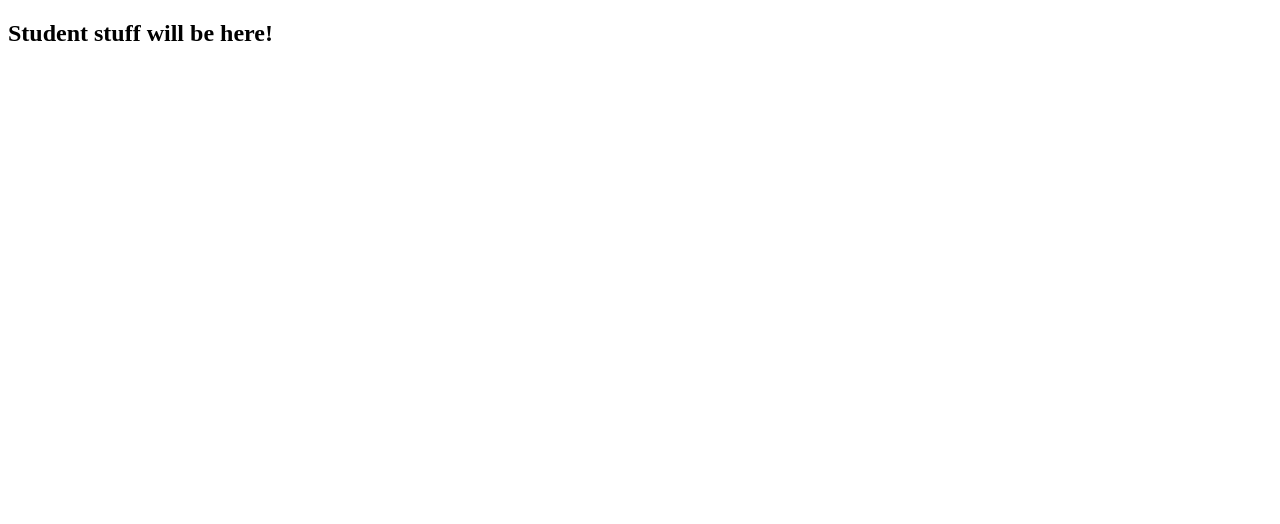
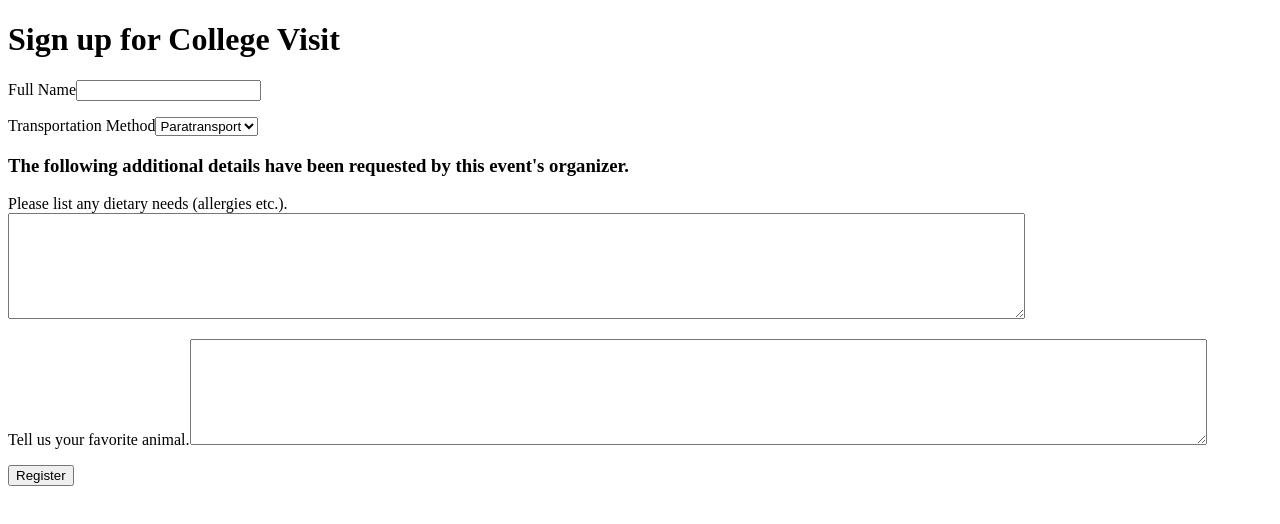
Before and after one commit to ibehreini/edgedashboard, a React (Create React App) app in the folder edgedashboard/: page /student in a window 1280 px wide. Shown: the top 524 px of the page. Built offline with nearby package versions, Linux system fonts and the light colour scheme.

Commit message:
Non-functional, ugly form created

```diff
--- /dev/null
+++ b/edgedashboard/src/components/StudentPage/QueryForms.js
@@ -0,0 +1,40 @@
+import React, { Component, Fragment } from 'react';
+
+/*Handles accessibility aspects of creating a form field*/
+export class FormField extends Component
+{
+  /*Expects the following fields in props: name, label, children*/
+  render()
+  {
+    const elementName = this.props.name,
+          insertProps = c => React.cloneElement( c,
+                        { name: elementName, id: elementName } ),
+          children = React.Children.map( this.props.children, insertProps );
+    return ( <Fragment>
+             <label htmlFor={elementName}>
+              {this.props.label}
+             </label>
+             {children}
+            </Fragment> );
+  }
+}
+
+/*A form with data that will either create or update data in our database*/
+class CreateUpdateForm extends Component
+{
+  //Appropriately space children vertically
+  spaceChildren()
+  {
+    return React.Children.map( this.props.children, c => <p>{c}</p> );
+  }
+  render()
+  {
+    return (
+        <form method="post">
+          {this.spaceChildren()}
+        </form>
+      );
+  }
+}
+
+export default CreateUpdateForm;
--- a/edgedashboard/src/components/StudentPage/StudentPage.js
+++ b/edgedashboard/src/components/StudentPage/StudentPage.js
@@ -1,13 +1,72 @@
-import React, { Component } from 'react';
+import React, { Component, Fragment } from 'react';
+import CreateUpdateForm, {FormField} from './QueryForms'
 
-class StudentPage extends Component {
-  render() {
+function eventQuery()
+{
+  return {
+            name: 'College Visit',
+            time: new Date(),
+            infoFields: [ "Please list any dietary needs (allergies etc.).",
+                          "Tell us your favorite animal." ]
+         };
+}
+
+function makeDropdown( optionsList )
+{
+  return optionsList.map( o => <option value={o.toLowerCase()}>{o}</option> );
+}
+
+class StudentPage extends Component
+{
+  constructor( props )
+  {
+    super(props);
+    this.state = { event: eventQuery() };
+  }
+  makeOptionalFields()
+  {
+    const fields = this.state.event.infoFields;
+    if (fields.length > 0)
+    {
+      const textAreaStyle = { width: "80\%",
+                              height: "100px" },
+            fieldTemplate = (field, index) => (
+              <p><FormField name={"moreInfo" + index} label={field}>
+                <textarea style={textAreaStyle} />
+              </FormField></p> ),
+            textFields = fields.map( fieldTemplate );
+
+      return ( <Fragment>
+                <h3>The following additional details have been requested by this
+                event's organizer.</h3>
+                {textFields}
+               </Fragment> );
+    }
+    else
+      return null;
+  }
+  render()
+  {
     return (
       <div className="StudentPage">
-        <h2>Student stuff will be here!</h2>
+        <h1>Sign up for {this.state.event.name}</h1>
+        <CreateUpdateForm props={this.state.event} title="Student Registration">
+        <FormField name="studentname" label="Full Name">
+          <input type="text"/>
+        </FormField>
+        <FormField name="transportation" label="Transportation Method">
+          <select>
+            {makeDropdown( ['Paratransport', 'Public', 'Pickup'] )}
+          </select>
+        </FormField>
+        {this.makeOptionalFields()}
+        <input type="submit" value="Register"/>
+        </CreateUpdateForm>
       </div>
     );
   }
 }
 
+
+
 export default StudentPage;
```
Also changed, not shown: 1 other file (tests, documents, lock files or other folders).
